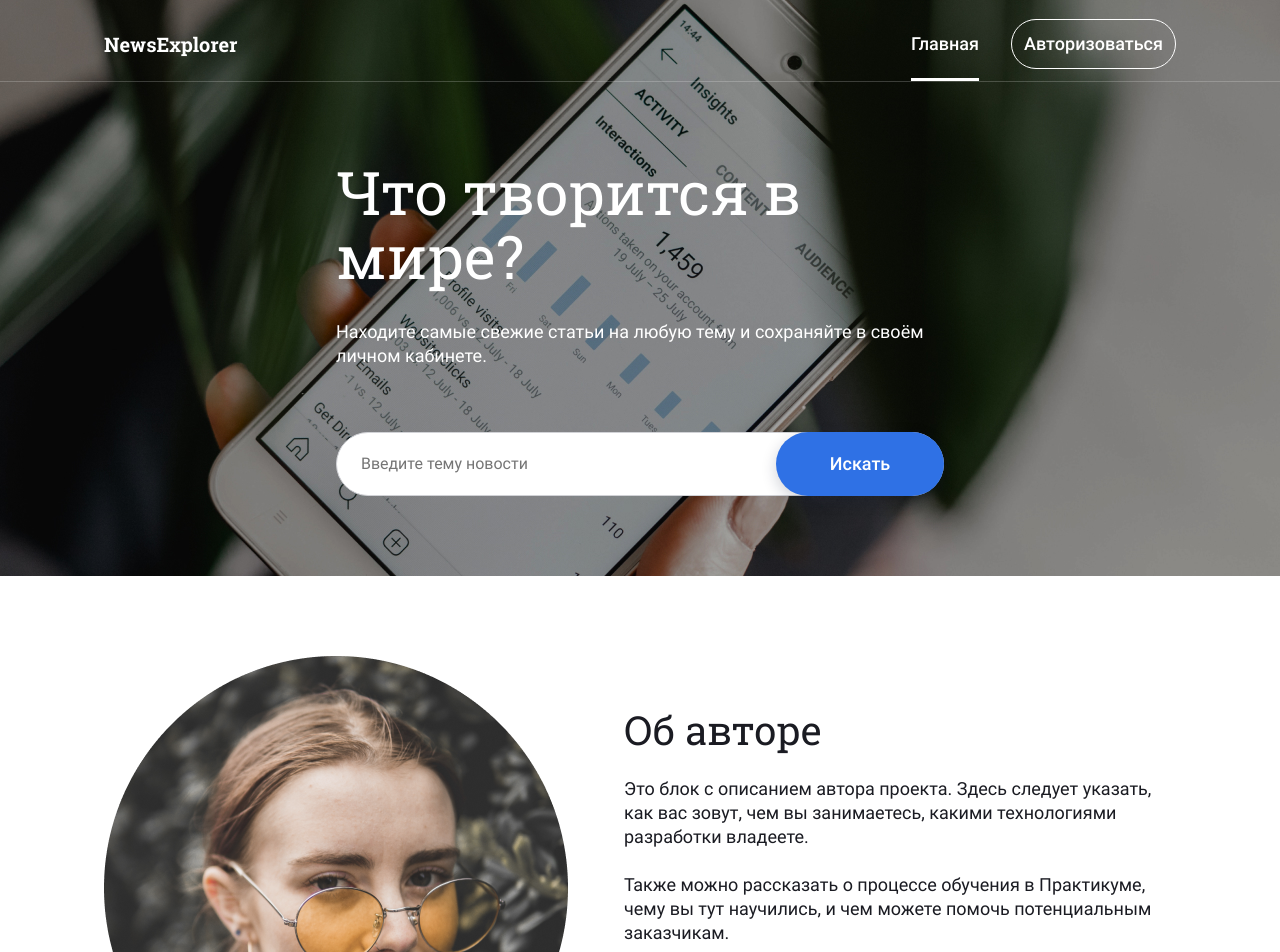
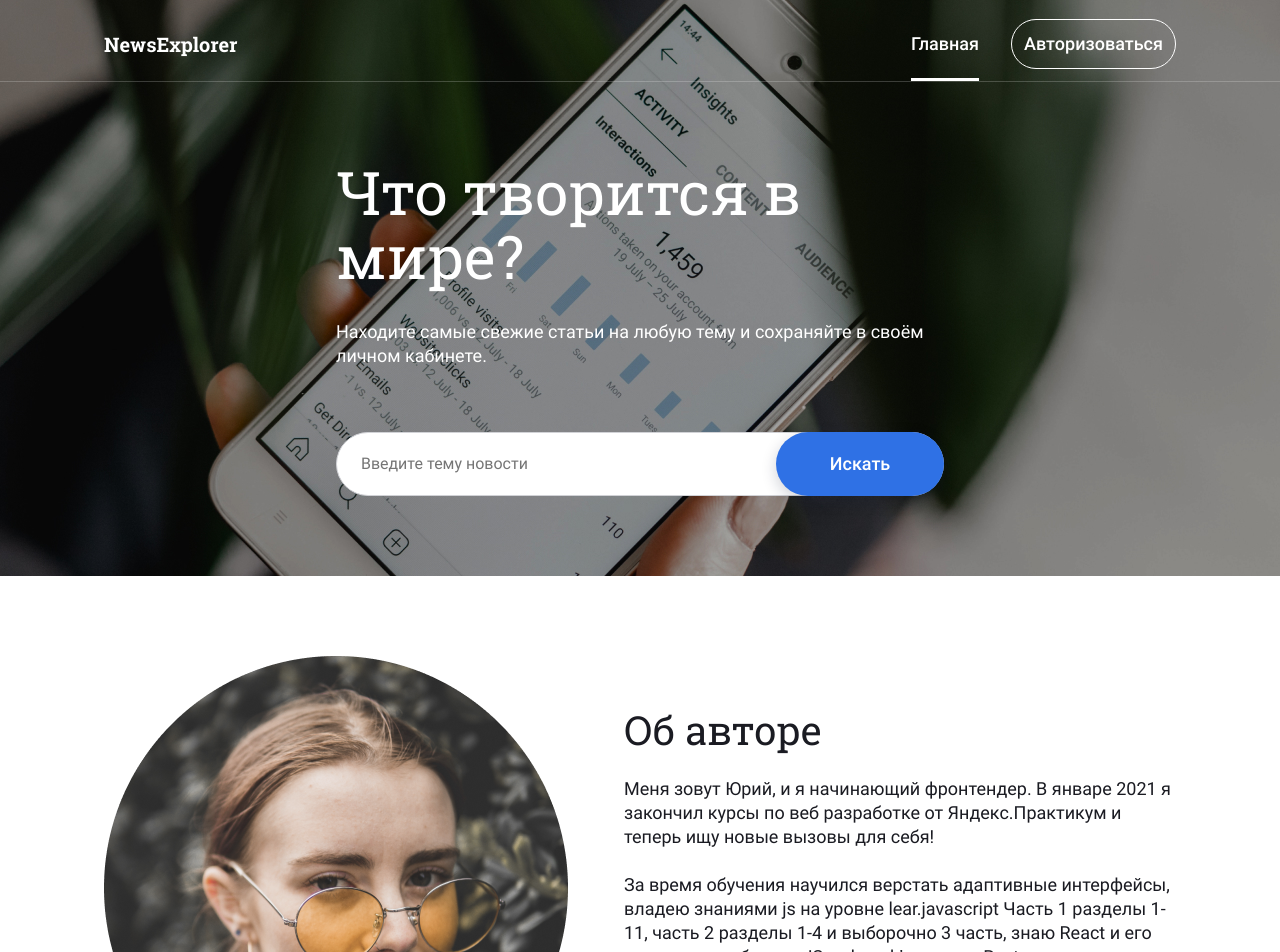
Before and after one commit to Comediant24/news-explorer-frontend, a React (Create React App) app: page / in a window 1280 px wide. Shown: the top 952 px of the page. Built offline with nearby package versions, Linux system fonts and the light colour scheme.

Commit message:
feat: добавить информацию о себе

```diff
--- a/src/components/About/About.js
+++ b/src/components/About/About.js
@@ -13,12 +13,19 @@ const About = () => {
         <div className="about__wrapper">
           <h4 className="about__tite">Об авторе</h4>
           <p className="about__description">
-            Это блок с описанием автора проекта. Здесь следует указать, как вас
-            зовут, чем вы занимаетесь, какими технологиями разработки владеете.
+            Меня зовут Юрий, и я начинающий фронтендер. В январе 2021 я закончил
+            курсы по веб разработке от Яндекс.Практикум и теперь ищу новые
+            вызовы для себя!
           </p>
           <p className="about__description">
-            Также можно рассказать о процессе обучения в Практикуме, чему вы тут
-            научились, и чем можете помочь потенциальным заказчикам.
+            За время обучения научился верстать адаптивные интерфейсы, владею
+            знаниями js на уровне lear.javascript Часть 1 разделы 1-11, часть 2
+            разделы 1-4 и выборочно 3 часть, знаю React и его хуки, умею
+            собирать JS webpack’ом, знаю Rest и его принципы. Кроме задач курса
+            самостоятельно освоил SASS, Redux, Styled Components и владею 5 kyu
+            на codewars. Верстал одностраничники, адаптивы, портал с
+            регистрацией и маршрутизацией и даже сделал для него бекенд на
+            Exspress и MongoDB.
           </p>
         </div>
       </div>
```
